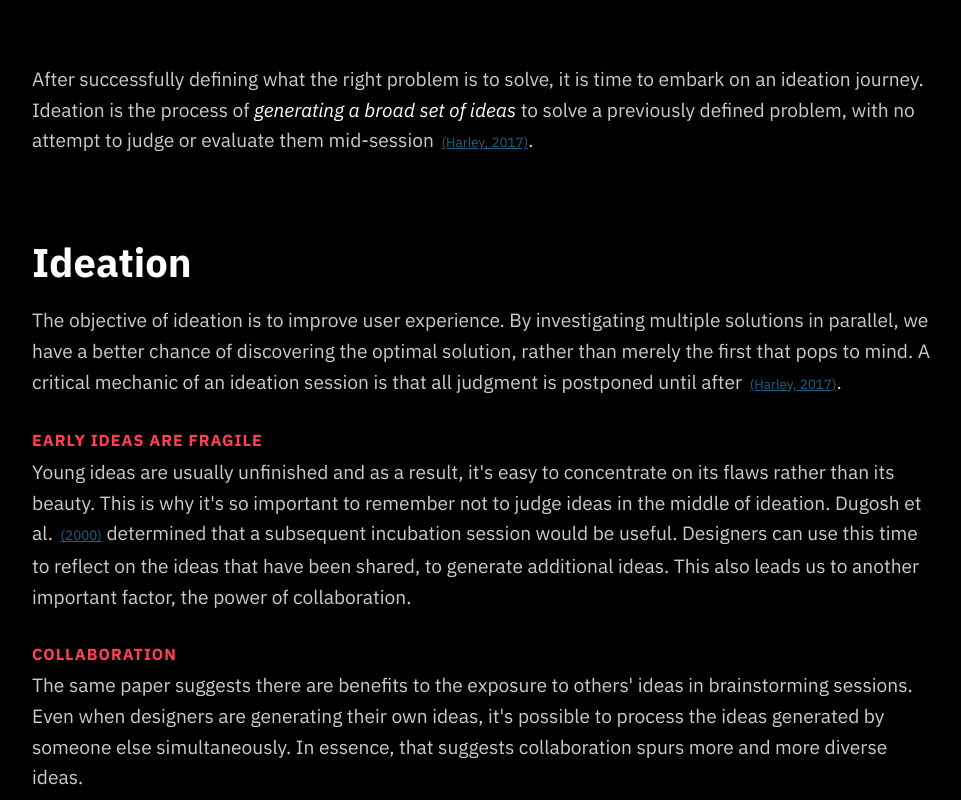
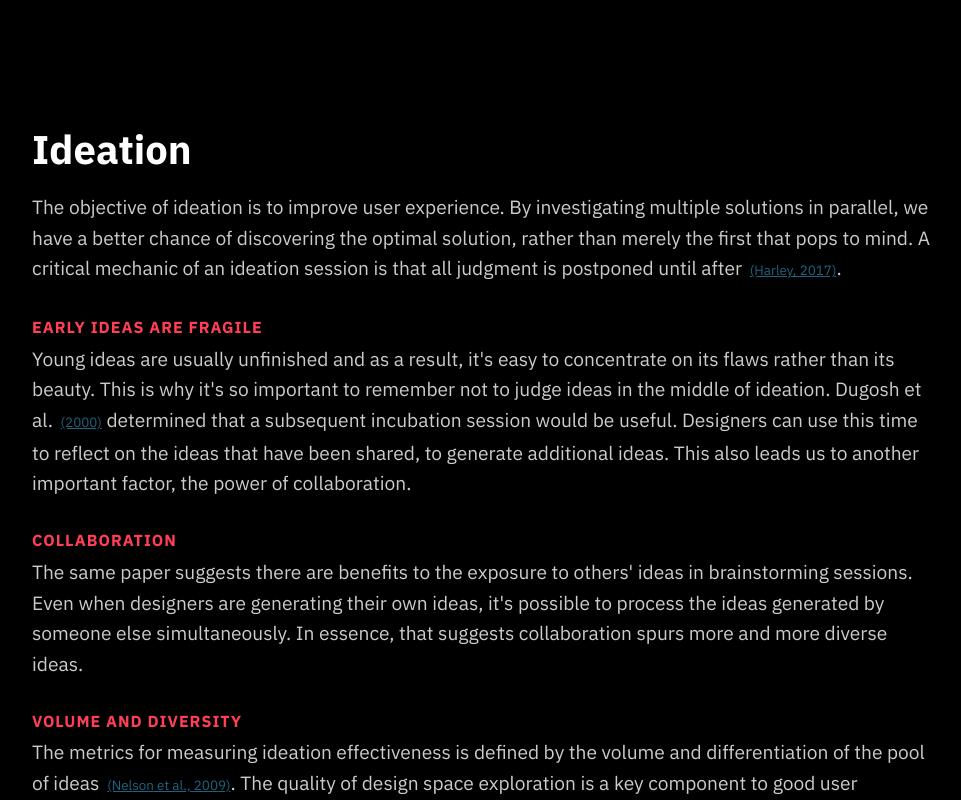
Before and after one commit to nwesthoff/ra-experience-design, a Next.js app: page /chapters/3-develop in a window 1280 px wide. Shown: the part 420-1220 px from the top of the page, without its empty margins (158-1119 px from the left). Built offline with nearby package versions, Linux system fonts and the light colour scheme.

Commit message:
📝 Tiny fixes throughout

```diff
--- a/config/GlobalStyle.ts
+++ b/config/GlobalStyle.ts
@@ -106,6 +106,7 @@ const GlobalStyle = createGlobalStyle`
   figcaption {
     margin-top: 1.2rem;
     text-align: center;
+    font-size: .9em;
     font-style: italic;
   }
 
--- a/pages/chapters/0-introduction.tsx
+++ b/pages/chapters/0-introduction.tsx
@@ -126,8 +126,9 @@ const IntroductionPage: NextPage = () => (
         <h2>Vision within Reason</h2>
         <p>
           Hekkert and van Dijk, explain in their book <em>Vision in Design</em>{" "}
-          how a design process is a balancing act between forward-thinking,
-          visionary, inspiration and making reasonable decisions.
+          (ViP) <Citation id="ViP" page="128-129" hideAuthor /> how a design
+          process is a balancing act between forward-thinking, visionary,
+          inspiration and making reasonable decisions.
         </p>
         <blockquote>
           <p>
--- a/pages/chapters/3-develop.tsx
+++ b/pages/chapters/3-develop.tsx
@@ -22,13 +22,6 @@ const DevelopPage = () => (
     </PageWrapper>
     <PageWrapper>
       <ContentContainer>
-        <p>
-          After successfully defining what the right problem is to solve, it is
-          time to embark on an ideation journey. Ideation is the process of{" "}
-          <em>generating a broad set of ideas</em> to solve a previously defined
-          problem, with no attempt to judge or evaluate them mid-session{" "}
-          <Citation id="nngroupIdeation" />.
-        </p>
         <h2>Ideation</h2>
         <p>
           The objective of ideation is to improve user experience. By
@@ -58,7 +51,7 @@ const DevelopPage = () => (
         </p>
         <h3>Volume and Diversity</h3>
         <p>
-          The metrics of for measuring ideation effectiveness is defined by the
+          The metrics for measuring ideation effectiveness is defined by the
           volume and differentiation of the pool of ideas{" "}
           <Citation id="ideationMetrics" />. The quality of design space
           exploration is a key component to good user experience Nielsen writes{" "}
--- a/pages/index.tsx
+++ b/pages/index.tsx
@@ -29,7 +29,7 @@ const IndexPage = () => (
         </p>
         <p style={{ fontSize: ".8em", border: "none" }}>
           BY{" "}
-          <NameLink href="https://nilswesthoff/com" target="blank">
+          <NameLink href="https://nilswesthoff.com" target="blank">
             NILS WESTHOFF
           </NameLink>{" "}
           <br />
```
Also changed, not shown: pages/chapters/2-define.tsx (+7 -7 lines).
